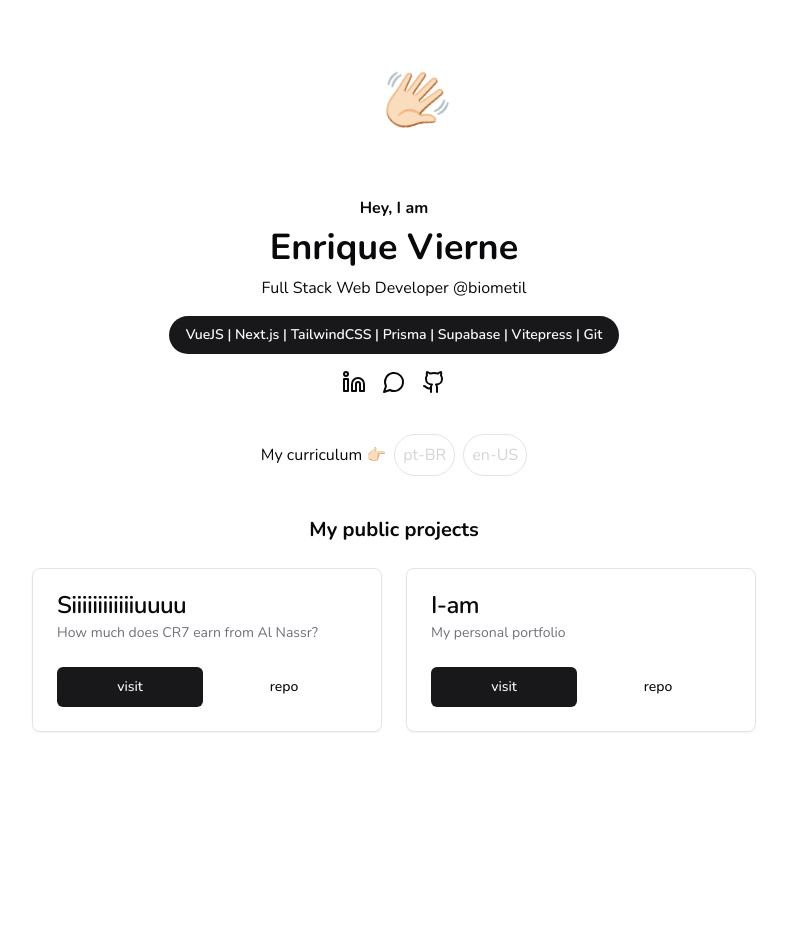
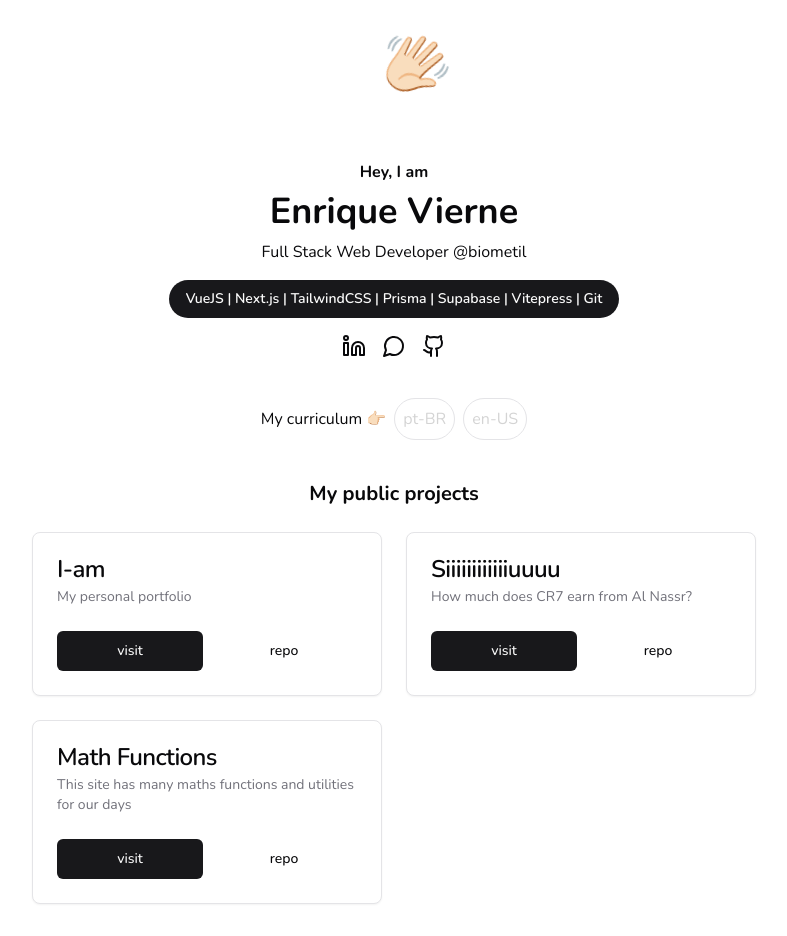
Before and after one commit to enriquevierne/i-am, a Next.js app: page / in a window 1280 px wide. Shown: the whole page, without its empty margins (246-1033 px from the left). Before the commit the page ends 800 px from the top, so only its background shows below. Built offline with nearby package versions, Linux system fonts and the light colour scheme.

Commit message:
FEAT: add math apps

```diff
--- a/app/page.tsx
+++ b/app/page.tsx
@@ -22,16 +22,22 @@
 export default function Home() {
     const projectList: Project[] = [
         {
+            title: "I-am",
+            desc: "My personal portfolio",
+            deploy: "https://i-am.enriquevierne.dev/",
+            repo: "https://github.com/enriquevierne/i-am",
+        },
+        {
             title: "Siiiiiiiiiiiiuuuu",
             desc: " How much does CR7 earn from Al Nassr?",
             deploy: "https://cr7.enriquevierne.dev/",
             repo: "https://github.com/enriquevierne/Siiiiiiiiiiiiuuuu",
         },
         {
-            title: "I-am",
-            desc: "My personal portfolio",
-            deploy: "https://i-am.enriquevierne.dev/",
-            repo: "https://github.com/enriquevierne/i-am",
+            title: "Math Functions",
+            desc: "This site has many maths functions and utilities for our days",
+            deploy: "https://math.enriquevierne.dev/",
+            repo: "https://github.com/enriquevierne/math-apps",
         },
     ];
     return (
```
